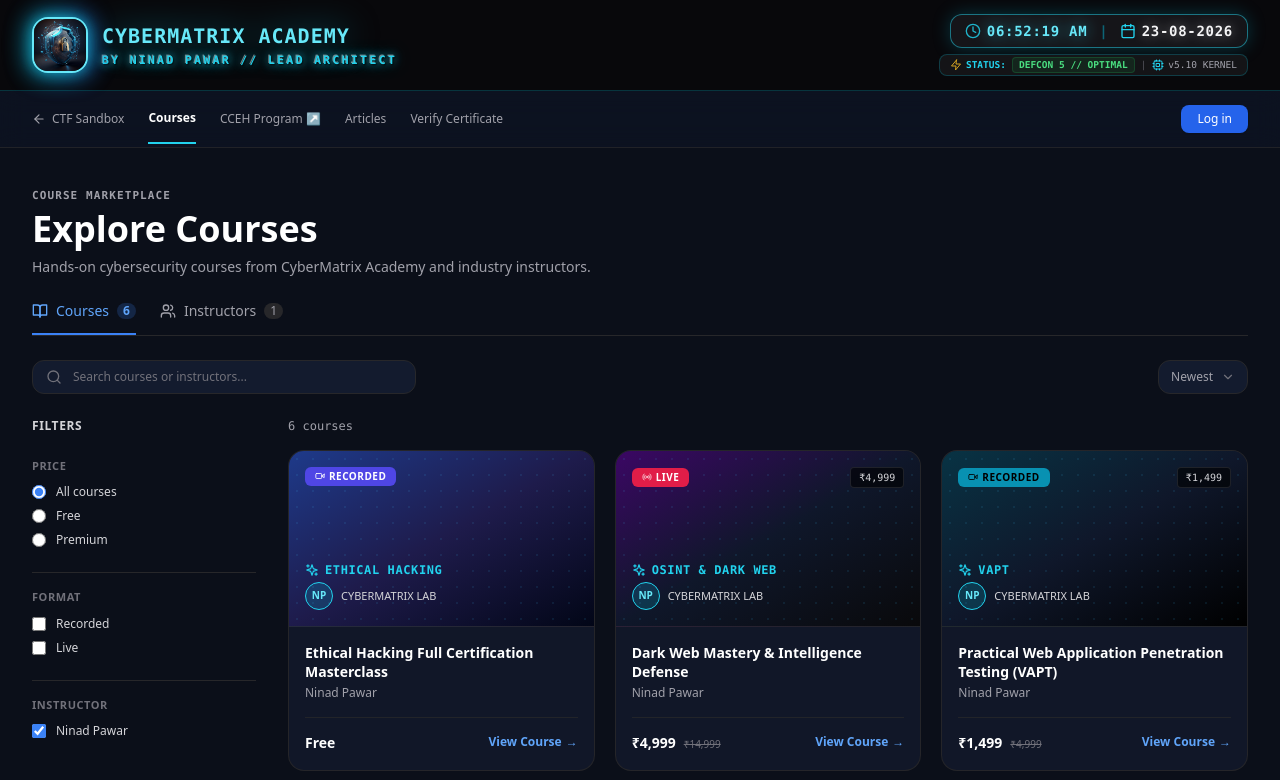
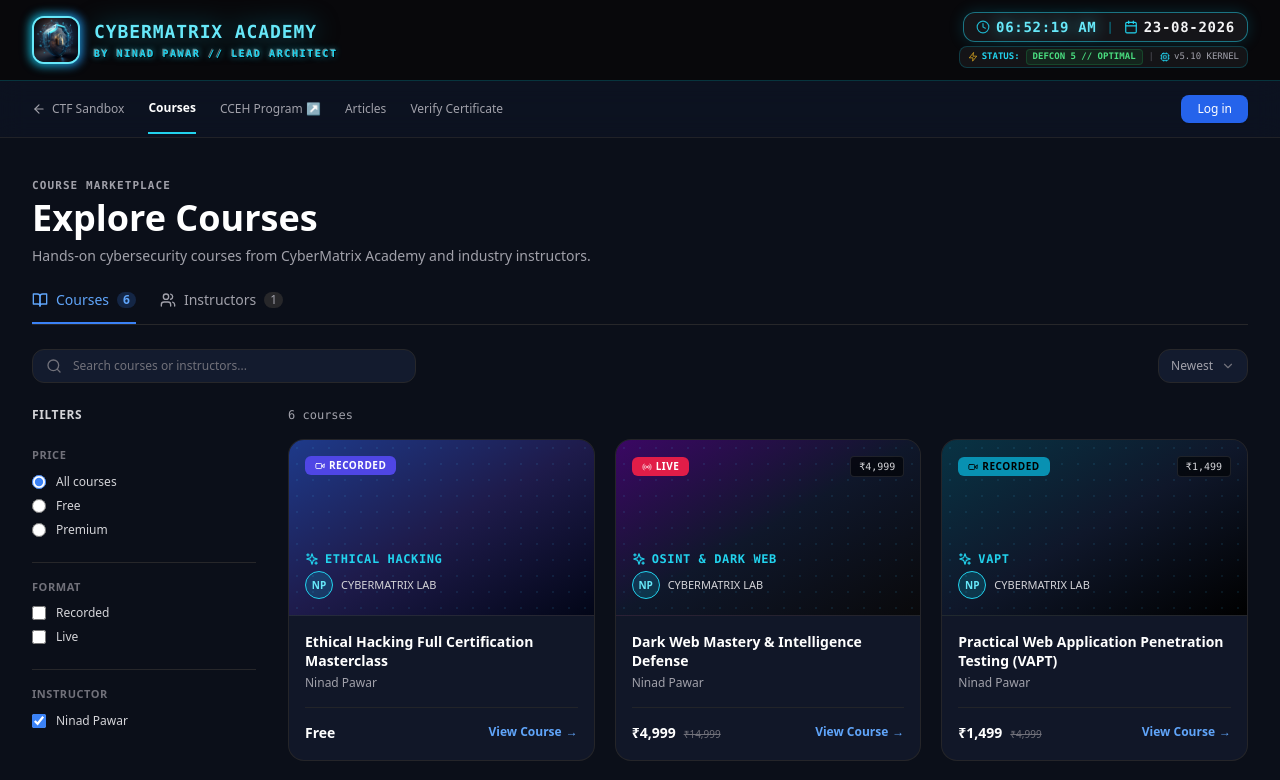
Before and after one commit to ninadcyber88-max/cybermatrix-academy, a Next.js app: page /courses in a window 1280 px wide. Shown: the top 780 px of the page. Built offline with nearby package versions, Linux system fonts and the light colour scheme.

Commit message:
style: reduce gap between logo and brand typography

```diff
--- a/components/CyberSmokeHeader.tsx
+++ b/components/CyberSmokeHeader.tsx
@@ -13,7 +13,6 @@
     const updateTime = () => {
       const now = new Date();
 
-      // Live Time with AM/PM
       let hours = now.getHours();
       const minutes = String(now.getMinutes()).padStart(2, '0');
       const seconds = String(now.getSeconds()).padStart(2, '0');
@@ -23,7 +22,6 @@
       const formattedHours = String(hours).padStart(2, '0');
       setTimeString(`${formattedHours}:${minutes}:${seconds} ${ampm}`);
 
-      // Strict DD-MM-YYYY Format
       const day = String(now.getDate()).padStart(2, '0');
       const month = String(now.getMonth() + 1).padStart(2, '0');
       const year = now.getFullYear();
@@ -37,13 +35,13 @@
 
   return (
     <header className="relative w-full border-b border-cyan-500/25 bg-zinc-950/95 backdrop-blur-md font-mono select-none z-50">
-      <div className="max-w-7xl mx-auto px-4 md:px-8 py-3.5 flex items-center justify-between gap-4">
+      <div className="max-w-7xl mx-auto px-4 md:px-8 py-3 flex items-center justify-between gap-4">
 
-        {/* 1. LEFT: OFFICIAL LOGO & EMBOSSED BRANDING */}
-        <Link href="/" className="flex items-center space-x-3.5 group cursor-pointer shrink-0">
+        {/* 1. LEFT: OFFICIAL LOGO & EMBOSSED BRANDING (TIGHT GAP space-x-2) */}
+        <Link href="/" className="flex items-center space-x-2.5 group cursor-pointer shrink-0">
           <div className="relative">
-            <div className="absolute -inset-1 bg-gradient-to-r from-cyan-500 to-blue-600 rounded-2xl blur-md opacity-70 group-hover:opacity-100 transition duration-500 animate-pulse"></div>
-            <div className="relative flex items-center justify-center w-14 h-14 rounded-2xl bg-zinc-950 border-2 border-cyan-300 logo-neon-box overflow-hidden group-hover:scale-105 transition-all duration-300 shrink-0">
+            <div className="absolute -inset-0.5 bg-gradient-to-r from-cyan-500 to-blue-600 rounded-xl blur-sm opacity-70 group-hover:opacity-100 transition duration-500 animate-pulse"></div>
+            <div className="relative flex items-center justify-center w-12 h-12 rounded-xl bg-zinc-950 border-2 border-cyan-300 logo-neon-box overflow-hidden group-hover:scale-105 transition-all duration-300 shrink-0">
               {!imgError ? (
                 <img
                   src="/Ninadcyber.jpg"
@@ -52,13 +50,13 @@
                   onError={() => setImgError(true)}
                 />
               ) : (
-                <Shield className="w-8 h-8 text-cyan-300 drop-shadow-[0_0_12px_rgba(34,211,238,0.9)]" />
+                <Shield className="w-7 h-7 text-cyan-300 drop-shadow-[0_0_10px_rgba(34,211,238,0.9)]" />
               )}
             </div>
           </div>
 
-          <div className="space-y-0.5">
-            <h1 className="text-base sm:text-lg md:text-xl font-black tracking-wider text-cyan-300 drop-shadow-[0_0_16px_rgba(6,182,212,0.6)] group-hover:text-cyan-200 transition leading-tight">
+          <div className="space-y-0 text-left pl-1">
+            <h1 className="text-sm sm:text-base md:text-lg font-black tracking-wider text-cyan-300 drop-shadow-[0_0_12px_rgba(6,182,212,0.6)] group-hover:text-cyan-200 transition leading-none">
               CYBERMATRIX ACADEMY
             </h1>
             <p className="emboss-glow-subtext">
@@ -67,36 +65,32 @@
           </div>
         </Link>
 
-        {/* 2. RIGHT SIDE STACK: ENLARGED TIME & LARGE DATE */}
-        <div className="flex flex-col items-end space-y-1.5 shrink-0">
+        {/* 2. RIGHT SIDE STACK: TIME/DATE ON TOP + COMPACT STATUS BAR BELOW */}
+        <div className="flex flex-col items-end space-y-1 shrink-0">
 
           {/* Top: Large Live Time + Large Date Widget */}
-          <div className="flex items-center gap-3 px-3.5 py-1.5 rounded-xl bg-zinc-900/90 border border-cyan-400/50 shadow-[0_0_18px_rgba(6,182,212,0.25)]">
-
-            {/* Live Clock */}
+          <div className="flex items-center gap-2.5 px-3 py-1 rounded-xl bg-zinc-900/90 border border-cyan-400/50 shadow-[0_0_15px_rgba(6,182,212,0.2)]">
             <div className="flex items-center space-x-1.5">
-              <Clock className="w-4 h-4 text-cyan-400 animate-pulse" />
+              <Clock className="w-3.5 h-3.5 text-cyan-400 animate-pulse" />
               <span className="text-xs sm:text-sm font-black text-cyan-300 tracking-wider drop-shadow-[0_0_8px_rgba(34,211,238,0.7)]">
-                {timeString || '12:46:11 PM'}
+                {timeString || '06:46:57 PM'}
               </span>
             </div>
 
-            <span className="text-cyan-500/50 font-bold text-sm">|</span>
+            <span className="text-cyan-500/50 font-bold text-xs">|</span>
 
-            {/* Enlarged Date */}
             <div className="flex items-center space-x-1.5">
-              <Calendar className="w-4 h-4 text-cyan-400" />
-              <span className="text-xs sm:text-sm font-black text-zinc-100 tracking-wider drop-shadow-[0_0_6px_rgba(255,255,255,0.4)]">
+              <Calendar className="w-3.5 h-3.5 text-cyan-400" />
+              <span className="text-xs sm:text-sm font-black text-zinc-100 tracking-wider">
                 {dateString || '23-08-2026'}
               </span>
             </div>
-
           </div>
 
-          {/* Bottom: Compact Status Bar Below Time */}
-          <div className="flex items-center gap-1.5 px-2.5 py-0.5 rounded-lg bg-zinc-900/80 border border-cyan-500/25 text-[9.5px]">
+          {/* Bottom: Compact Status Bar */}
+          <div className="flex items-center gap-1.5 px-2 py-0.5 rounded-lg bg-zinc-900/80 border border-cyan-500/25 text-[9px]">
             <div className="flex items-center space-x-1 text-cyan-400 font-bold">
-              <Zap className="w-3 h-3 text-amber-400 animate-pulse" />
+              <Zap className="w-2.5 h-2.5 text-amber-400 animate-pulse" />
               <span>STATUS:</span>
             </div>
             <span className="text-green-400 font-bold bg-green-500/10 px-1.5 py-0.2 rounded border border-green-500/20">
@@ -104,7 +98,7 @@
             </span>
             <span className="text-zinc-600">|</span>
             <div className="flex items-center space-x-1 text-zinc-400">
-              <Cpu className="w-3 h-3 text-cyan-400" />
+              <Cpu className="w-2.5 h-2.5 text-cyan-400" />
               <span>v5.10 KERNEL</span>
             </div>
           </div>
@@ -117,38 +111,22 @@
       <style jsx>{`
         .logo-neon-box {
           box-shadow:
-            0 0 15px rgba(34, 211, 238, 0.6),
-            inset 0 0 10px rgba(6, 182, 212, 0.5),
-            0 0 30px rgba(6, 182, 212, 0.35);
-          animation: boxGlow 2.5s ease-in-out infinite alternate;
-        }
-
-        @keyframes boxGlow {
-          0% {
-            box-shadow:
-              0 0 12px rgba(34, 211, 238, 0.5),
-              inset 0 0 8px rgba(6, 182, 212, 0.4),
-              0 0 25px rgba(6, 182, 212, 0.3);
-          }
-          100% {
-            box-shadow:
-              0 0 24px rgba(34, 211, 238, 0.9),
-              inset 0 0 14px rgba(6, 182, 212, 0.7),
-              0 0 45px rgba(6, 182, 212, 0.6);
-          }
+            0 0 12px rgba(34, 211, 238, 0.6),
+            inset 0 0 8px rgba(6, 182, 212, 0.5);
         }
 
         .emboss-glow-subtext {
-          font-size: 11.5px;
-          font-weight: 900;
-          letter-spacing: 0.2em;
+          font-size: 10px;
+          font-weight: 800;
+          letter-spacing: 0.16em;
           text-transform: uppercase;
           color: #22d3ee;
           text-shadow:
-            -1px -1px 0px rgba(255, 255, 255, 0.45),
-            1px 1px 2px rgba(0, 0, 0, 0.95),
-            0 0 8px rgba(34, 211, 238, 0.9),
-            0 0 16px rgba(6, 182, 212, 0.7);
+            -1px -1px 0px rgba(255, 255, 255, 0.4),
+            1px 1px 1px rgba(0, 0, 0, 0.9),
+            0 0 6px rgba(34, 211, 238, 0.8);
+          margin-top: 2px;
+          display: block;
         }
       `}</style>
     </header>
```
